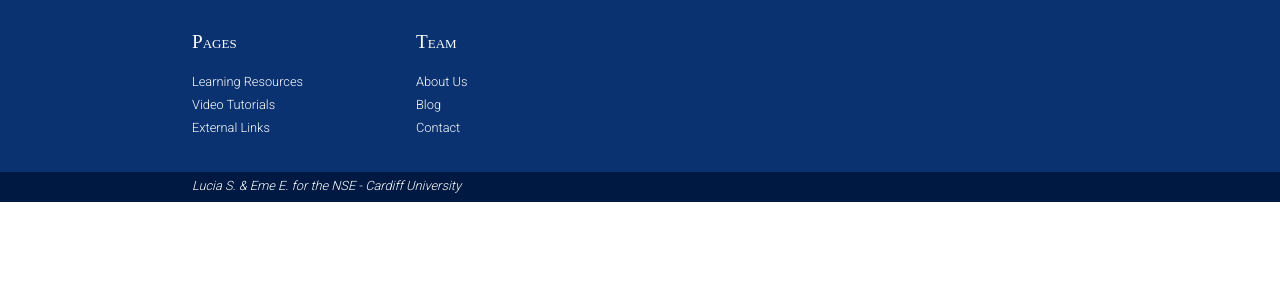
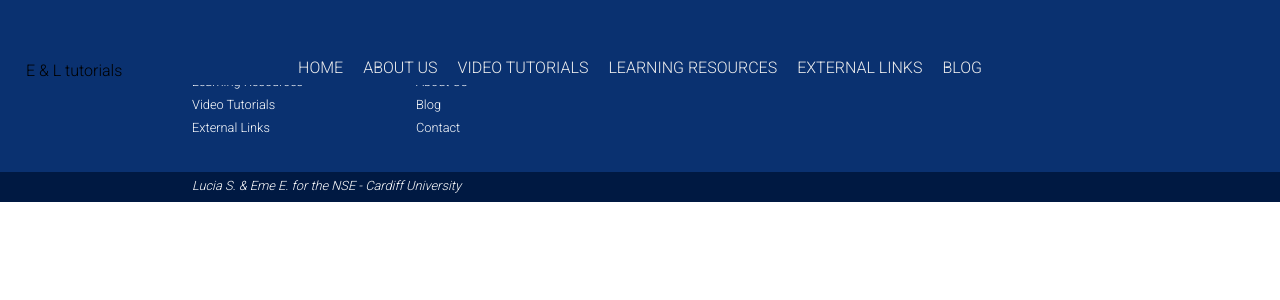
Before and after one commit to arisasdf/c-uni-react-exercise, a React (Create React App) app: page / in a window 1280 px wide. Shown: the top 300 px of the page. Built offline with nearby package versions, Linux system fonts and the light colour scheme; a web font is replaced by a local one.

Commit message:
Create Header Components

```diff
--- a/src/components/Header.js
+++ b/src/components/Header.js
@@ -1,9 +1,45 @@
-import React, { Component } from 'react';
+import React, { Component } from "react";
+import "../img/Menuicon.svg";
 
 class Header extends Component {
   render() {
     return (
-      <header></header>
+      <header>
+        <nav className="mainMenu">
+          <span className="logo">
+            E &amp; L <i>tutorials</i>
+          </span>
+          <ul>
+            <li>
+              <a href="">HOME</a>
+            </li>
+            <li>
+              <a href="">ABOUT US</a>
+              <ul>
+                <li>About E&amp;L</li>
+                <li>
+                  <a>Profile 1</a>
+                </li>
+                <li>
+                  <a>Profile 2</a>
+                </li>
+              </ul>
+            </li>
+            <li>
+              <a href="">VIDEO TUTORIALS</a>
+            </li>
+            <li>
+              <a href="">LEARNING RESOURCES</a>
+            </li>
+            <li>
+              <a href="">EXTERNAL LINKS</a>
+            </li>
+            <li>
+              <a href="">BLOG</a>
+            </li>
+          </ul>
+        </nav>
+      </header>
     );
   }
 }
--- a/src/css/large/Header.css
+++ b/src/css/large/Header.css
@@ -0,0 +1,16 @@
+/* Large devices */
+  .logo {
+    display: block;
+    font-size: 1em;
+    text-align: left;
+    margin-left: 1em;
+    margin-top: 55px;
+    position: absolute;
+    line-height: 0.7em;
+  }
+  header {
+    height: 85px;
+  }
+  nav > ul > li {
+    margin-top: 50px;
+  }
--- a/src/css/medium/Header.css
+++ b/src/css/medium/Header.css
@@ -0,0 +1,21 @@
+/* Medium Devices */
+
+  .logo {
+    display: block;
+    font-size: 1em;
+    text-align: left;
+    margin-left: 1em;
+    margin-top: 55px;
+    position: absolute;
+    line-height: 0.7em;
+  }
+  nav {
+    font-size: 0.9em;
+  }
+  nav > ul > li {
+    margin-top: 50px;
+  }
+  header {
+    height: 85px;
+    margin-top: 0px;
+  }
--- a/src/css/small/Header.css
+++ b/src/css/small/Header.css
@@ -0,0 +1,19 @@
+/* Small Devices*/
+.logo {
+  display: block;
+  font-size: 1em;
+  text-align: left;
+  margin-left: 1em;
+  margin-top: 55px;
+  position: absolute;
+  line-height: 0.7em;
+}
+header {
+  height: 90px;
+  position: fixed;
+  width: 100%;
+  margin-top: 0px;
+}
+nav {
+  display: block;
+}
--- a/src/css/xlarge/Header.css
+++ b/src/css/xlarge/Header.css
@@ -0,0 +1,72 @@
+@charset "UTF-8";
+/* Extra Large devices */
+/* Header elements */
+ul {
+  margin-top: 0;
+}
+
+.mobile {
+  display: none;
+}
+
+.logo {
+  padding: 10px;
+}
+
+header {
+  background-color: #0a3170;
+  margin: 0;
+  position: fixed;
+  width: 100%;
+}
+
+nav {
+  text-align: center;
+}
+
+/* Drop-down menu */
+nav > ul > li {
+  display: inline-block;
+  padding: 10px;
+  position: relative;
+}
+nav > ul > li > a {
+  color: #eee;
+  text-decoration: none;
+}
+nav > ul > li > ul {
+  display: none;
+  padding: 0;
+}
+nav > ul > li > ul > li > a {
+  color: gray;
+  text-decoration: none;
+}
+
+nav > ul > li > ul > a:hover {
+  color: gray;
+}
+.mobile > ul > li > ul {
+  color: rgb(66, 56, 56);
+}
+nav > ul > li:hover > ul {
+  display: block;
+  position: absolute;
+  list-style: none;
+}
+  .logo {
+    display: block;
+    font-size: 1em;
+    text-align: left;
+    margin-left: 1em;
+    margin-top: 55px;
+    position: absolute;
+    line-height: 0.7em;
+  }
+  header {
+    height: 85px;
+    margin-top: 0px;
+  }
+  nav > ul > li {
+    margin-top: 50px;
+  }
--- a/src/css/xsmall/Header.css
+++ b/src/css/xsmall/Header.css
@@ -0,0 +1,22 @@
+@charset "UTF-8";
+/* extra Small Devices*/
+
+ .logo {
+    display: block;
+    font-size: 1em;
+    text-align: left;
+    margin-left: 1em;
+    margin-top: 55px;
+    position: absolute;
+    line-height: 0.7em;
+  }
+  header {
+    height: 90px;
+    position: fixed;
+    width: 100%;
+    margin-top: 0px;
+  }
+
+  nav {
+    display: block;
+  }
```
Also changed, not shown: src/img/Menuicon.svg (added).
